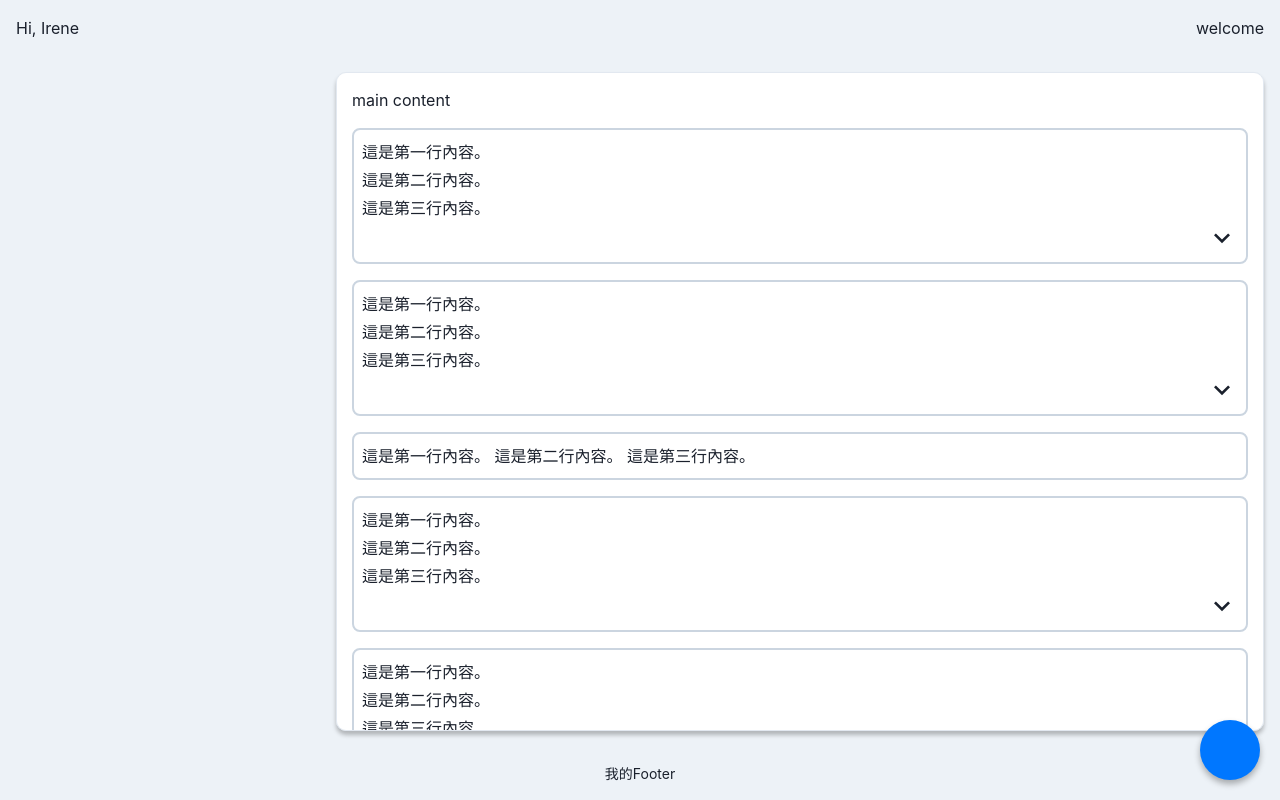
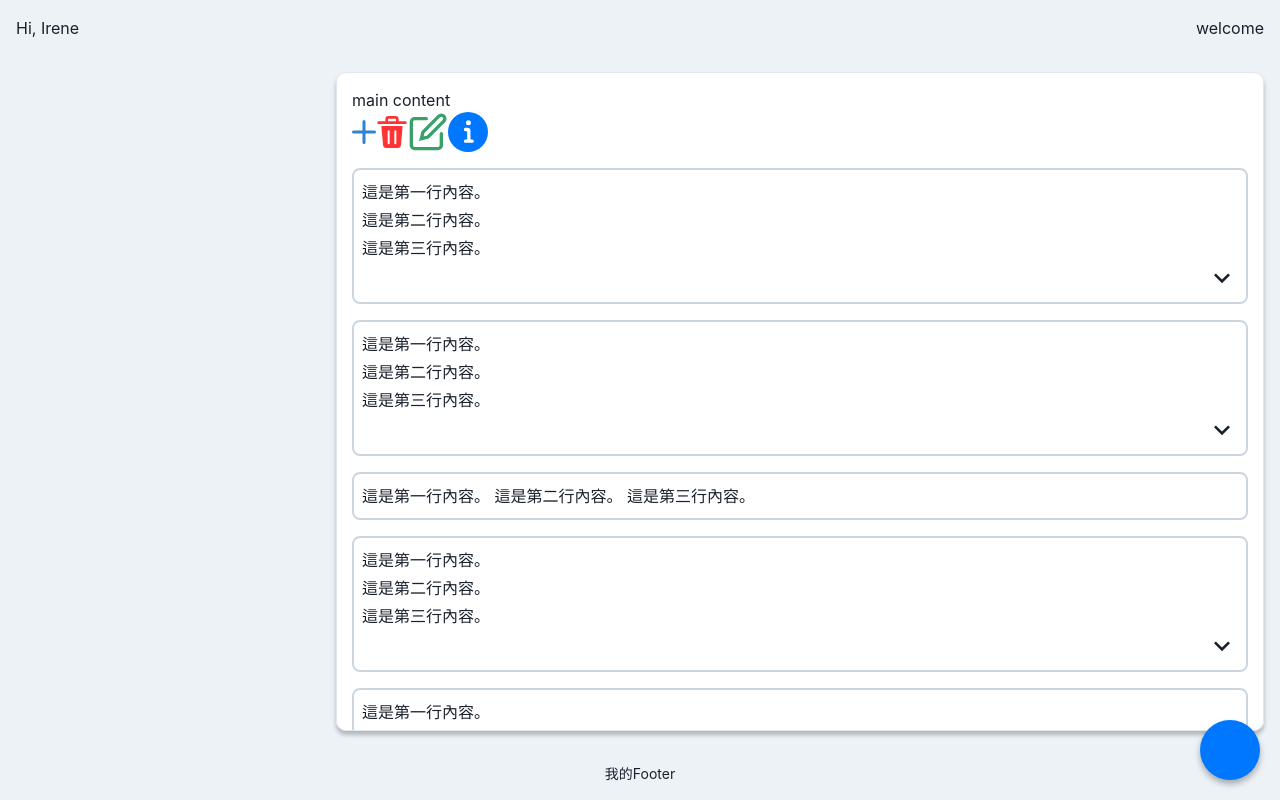
Before and after one commit to mp3Yun/react-practice, a React (Vite) app: page / in a window 1280 px wide. Built offline with nearby package versions, Linux system fonts and the light colour scheme; some icons are missing.

Commit message:
add icon utils

```diff
--- a/src/App.tsx
+++ b/src/App.tsx
@@ -6,6 +6,7 @@ import FixedButton from './components/buttons/FixedButton'
 import ConfirmDialog from './components/dialogs/ConfirmDialog'
 import ExpandableTextCard from './components/expandableTextCards/ExpandableTextCard'
 import expandableTextDataSet from './dataSet/expandableText-data'
+import { ChakraIcons, createChakraIcon } from './utils/icons-utils'
 
 function App() {
   const { isOpen, onOpen, onClose } = useDisclosure()
@@ -36,6 +37,35 @@ function App() {
               {/* router TODO: */}
               <h1>main content</h1>
 
+              {/* icon 測試區 */}
+              <Box>
+                <div>
+                  {/* 動態創建 AddIcon */}
+                  {createChakraIcon(ChakraIcons.Add, {
+                    boxSize: 6,
+                    color: 'blue.500',
+                  })}
+
+                  {/* 動態創建 DeleteIcon */}
+                  {createChakraIcon(ChakraIcons.Delete, {
+                    boxSize: 8,
+                    color: 'red.500',
+                  })}
+
+                  {/* 動態創建 EditIcon */}
+                  {createChakraIcon(ChakraIcons.Edit, {
+                    boxSize: 10,
+                    color: 'green.500',
+                  })}
+
+                  {/* 動態創建 InfoIcon */}
+                  {createChakraIcon(ChakraIcons.Info, {
+                    boxSize: 10,
+                    color: 'primary.500',
+                  })}
+                </div>
+              </Box>
+
               {/* 展開卡片測試 */}
               {expandableTextData.map((text, index) => (
                 <ExpandableTextCard
--- /dev/null
+++ b/src/utils/icons-utils.ts
@@ -0,0 +1,34 @@
+import { AddIcon, DeleteIcon, EditIcon, InfoIcon } from '@chakra-ui/icons'
+import React from 'react'
+
+export enum ChakraIcons {
+  Add = 'Add',
+  Delete = 'Delete',
+  Edit = 'Edit',
+  Info = 'Info',
+}
+
+// 定義 iconMap
+const iconMap: Record<ChakraIcons, React.ElementType> = {
+  [ChakraIcons.Add]: AddIcon,
+  [ChakraIcons.Delete]: DeleteIcon,
+  [ChakraIcons.Edit]: EditIcon,
+  [ChakraIcons.Info]: InfoIcon,
+}
+
+// 定義 IconTypes
+export type IconTypes = keyof typeof iconMap
+export function createChakraIcon<T extends IconTypes>(
+  type: T,
+  props?: React.ComponentProps<typeof AddIcon> // 繼承 Chakra Icon 的屬性
+): React.ReactElement | null {
+  const SelectedIcon = iconMap[type]
+
+  if (!SelectedIcon) {
+    console.error(`Unknown icon type: ${type}`)
+    return null
+  }
+
+  // 使用 React.createElement 動態生成元件
+  return React.createElement(SelectedIcon, props)
+}
```
